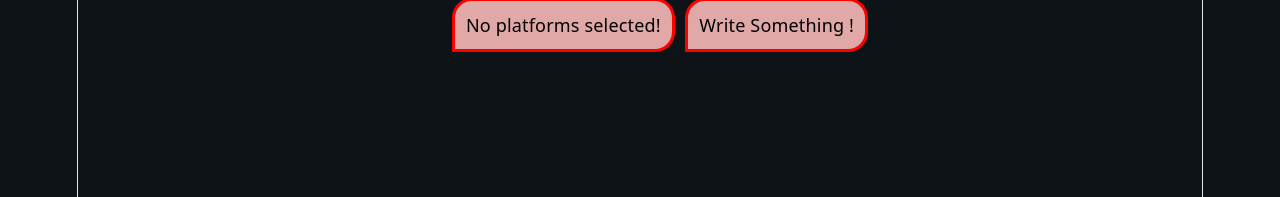
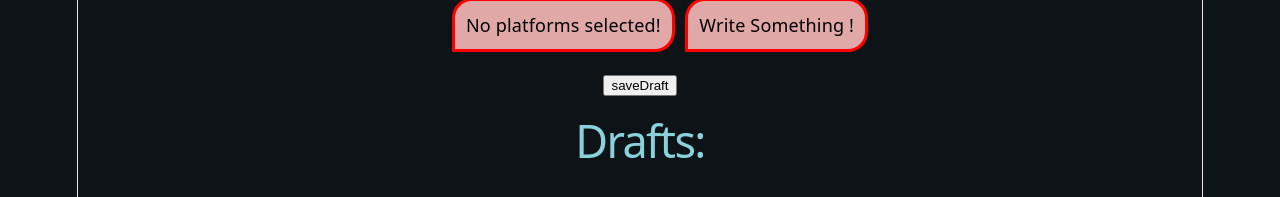
Before and after one commit to apaleblueman/postcomposer, a React (Vite) app in the folder postcomposer/: page / in a window 1280 px wide. Shown: the part 511-708 px from the top of the page. Built offline with nearby package versions, Linux system fonts and the light colour scheme.

Commit message:
ADD:basic drafts list with id,content,platforms and timestamp

```diff
--- a/postcomposer/src/App.jsx
+++ b/postcomposer/src/App.jsx
@@ -1,11 +1,25 @@
 import PostComposer from "./components/postcomposer";
-
+import { useState } from "react";
 import "./assets/PostComposer.css"
-function App({}) {
-
+import Draft from "./components/Draft";
+function App() {
+  const [postText, setPostText] = useState('');
+  const [selectedPlatforms, setSelectedPlatforms] = useState([]);
+  const [drafts, setDraft] = useState([]);
   return (
     <>
-    <PostComposer></PostComposer>
+    <PostComposer
+    postText={postText}
+    setPostText={setPostText}
+    selectedPlatforms={selectedPlatforms}
+    setSelectedPlatforms={setSelectedPlatforms}
+    ></PostComposer>
+    <Draft
+      drafts={drafts}
+      postText={postText}
+      setDraft={setDraft}
+      selectedPlatforms={selectedPlatforms}
+    />
     </>
   )
 }
--- a/postcomposer/src/components/Draft.jsx
+++ b/postcomposer/src/components/Draft.jsx
@@ -0,0 +1,33 @@
+import { platformInfo } from "../assets/platformInfo";
+function createDraftObj(postText,selectedPlatforms){
+    return {
+        "id":crypto.randomUUID(),
+        "content":postText,
+        "platforms":selectedPlatforms.map((plt)=>{
+            return platformInfo[plt].name;
+        }),
+        "timestamp":Date.now()
+    }
+}
+function Draft({drafts,setDraft,postText,selectedPlatforms}){
+    return (
+        <div>
+            <button onClick={()=>{
+                const draftOBJ = createDraftObj(postText,selectedPlatforms);
+                console.log(draftOBJ)
+                setDraft(drafts=>[...drafts,draftOBJ]);
+                console.log(drafts)
+            }}>saveDraft</button>
+            <h1>Drafts:</h1>
+            <ul className="Drafts">
+                {drafts.map((obj)=>{
+                        const timestampObj = new Date(obj.timestamp);
+                        const dateObj = timestampObj.toLocaleString();
+                        return <li key={obj.id}>post :{obj.content} for {obj.platforms} saved at {dateObj}</li>
+                    })}
+            </ul>
+        </div>
+    )
+  }
+
+  export default Draft;
--- a/postcomposer/src/components/postcomposer.jsx
+++ b/postcomposer/src/components/postcomposer.jsx
@@ -5,7 +5,7 @@ import "../assets/PostComposer.css"
 import "../assets/platformInfo"
 import { platformInfo } from "../assets/platformInfo";
 import {CopyToClipboard} from 'react-copy-to-clipboard';
-
+// import Draft from "./Draft";
 function DeterminePlatform(selectedPlatforms){
     const sum =selectedPlatforms.reduce((a, b) => a + b, 0)
     return sum;
@@ -25,16 +25,15 @@ function ValidatePost(text, selectedPlatforms){
         errorArray.push(...EnforceRules(text, platformNumber));
         if(text.length>0 && selectedPlatforms.length>0 && errorArray.length<1){
             errorArray.push("Looks like your post is ready!");
-            console.log(errorArray.length)
+            // console.log(errorArray.length)
     }
     }
     // console.log(typeof(errorArray))
 
     return errorArray;
 }
-function PostComposer(){
-    const [postText, setPostText] = useState('');
-    const [selectedPlatforms, setSelectedPlatforms] = useState([]);
+function PostComposer({postText,setPostText,selectedPlatforms,setSelectedPlatforms}){
+
     const errorArray = ValidatePost(postText, selectedPlatforms);
     const hasErrors = errorArray.length>0;
     const isReady = postText.length>=0 && errorArray.includes("Looks like your post is ready!") ;
```
Also changed, not shown: 1 other file (tests, documents, lock files or other folders).
